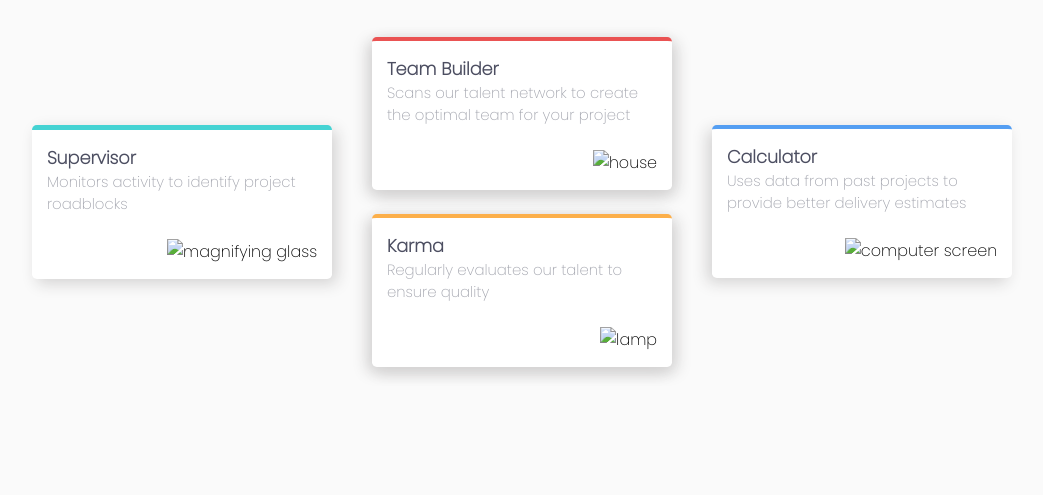
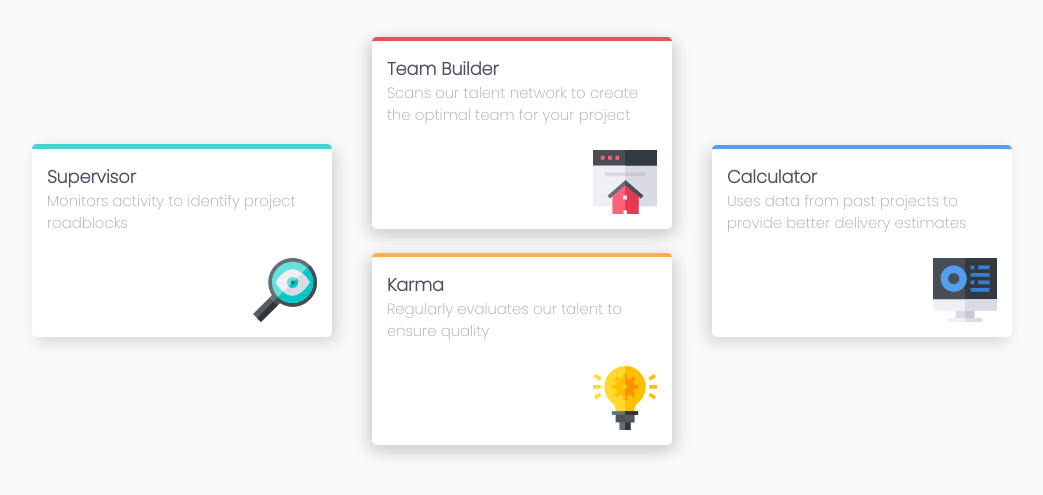
Before and after one commit to Mikael-MS/four-card-feature-section, a plain HTML site: page index.html in a window 1280 px wide. Shown: the part 207-702 px from the top of the page, without its empty margins (118-1161 px from the left). Drawn offline with Linux system fonts and the light colour scheme; the site is published under a folder, as on GitHub Pages, so addresses that start at the root find nothing.

Commit message:
settings

```diff
--- a/index.html
+++ b/index.html
@@ -33,7 +33,7 @@
           <h2>Supervisor</h2>
           <p>Monitors activity to identify project roadblocks</p>
           <div class="image">
-            <img src="/images/icon-supervisor.svg" alt="magnifying glass">
+            <img src="./images/icon-supervisor.svg" alt="magnifying glass">
           </div>
         </article>
       </div>
@@ -42,14 +42,14 @@
           <h2>Team Builder</h2>
           <p>Scans our talent network to create the optimal team for your project</p>
           <div class="image">
-            <img src="/images/icon-team-builder.svg" alt="house">
+            <img src="./images/icon-team-builder.svg" alt="house">
           </div>
         </article>
         <article class="card card-karma ">
           <h2>Karma</h2>
           <p>Regularly evaluates our talent to ensure quality</p>
           <div class="image">
-            <img src="/images/icon-karma.svg" alt="lamp">
+            <img src="./images/icon-karma.svg" alt="lamp">
           </div>
         </article>
       </div>
@@ -58,7 +58,7 @@
           <h2>Calculator</h2>
           <p>Uses data from past projects to provide better delivery estimates</p>
           <div class="image">
-            <img src="/images/icon-calculator.svg" alt="computer screen">
+            <img src="./images/icon-calculator.svg" alt="computer screen">
           </div>
         </article>
       </div>
```
